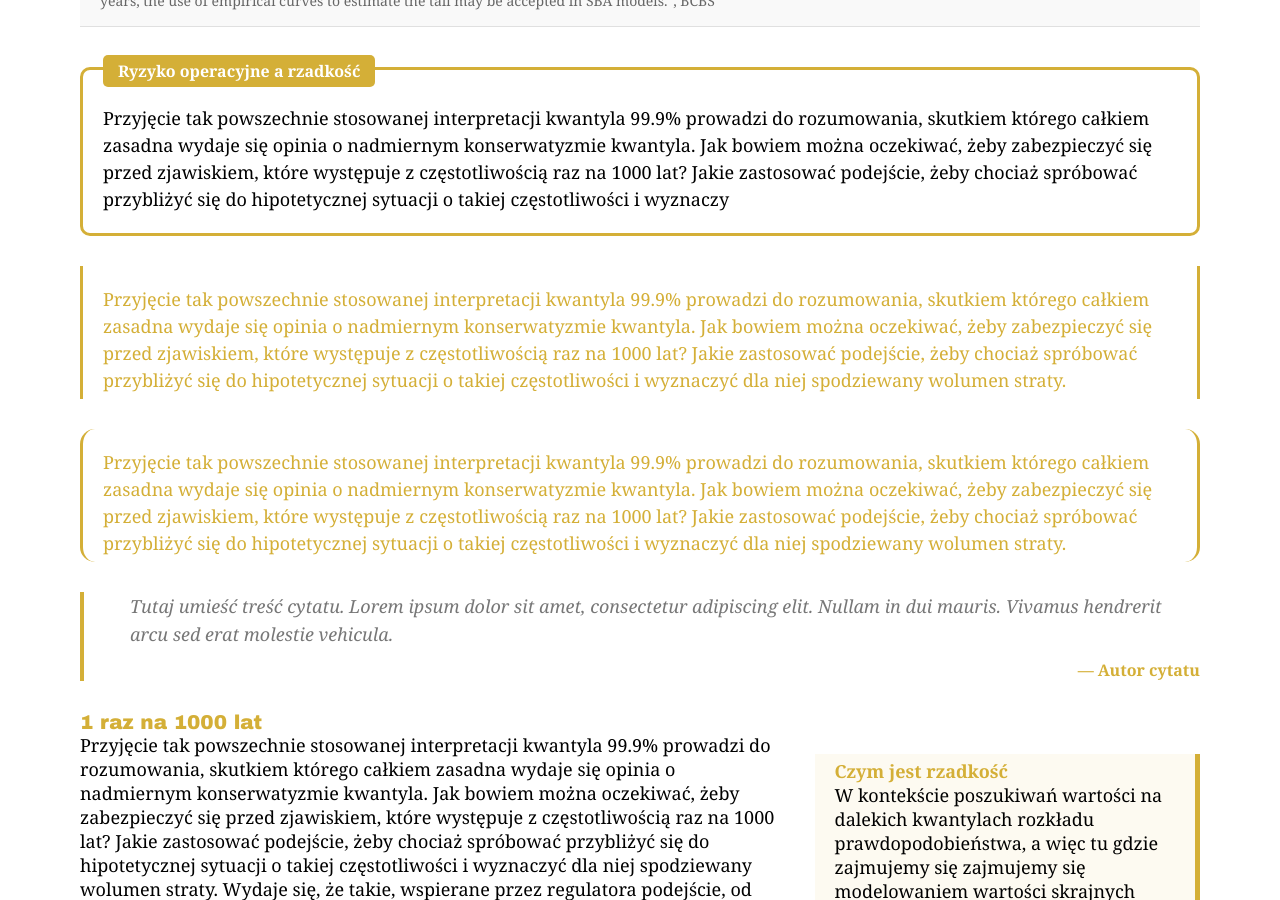
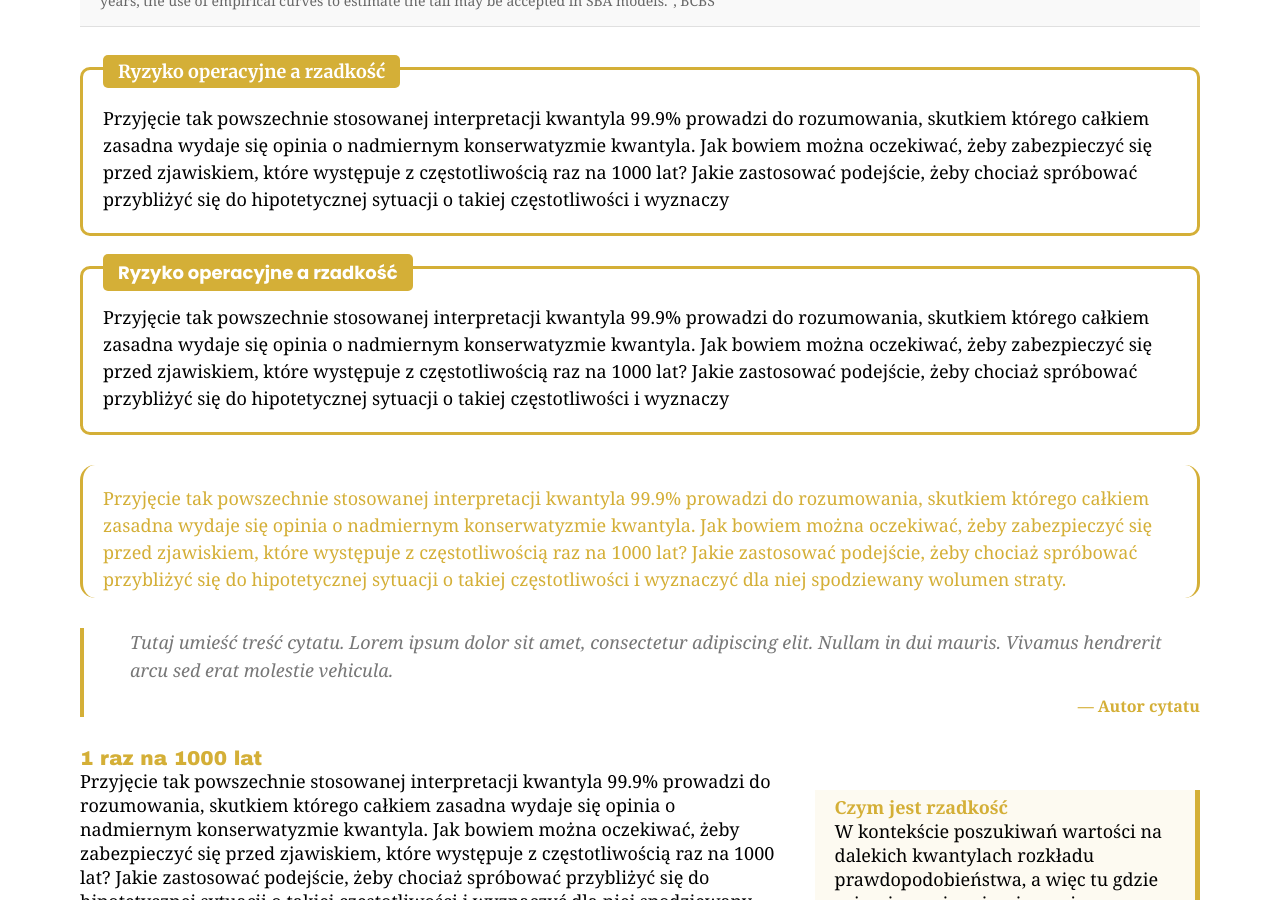
Before and after one commit to MaciejBuczak/risk-research, a Jekyll site: the page built from art-oprisk-kw999_v3_9.md, in a window 1280 px wide and 900 px high, scrolled down 5925 px. Built offline with Jekyll 4.4.1, drawn with Linux system fonts in a browser that asks for light colours.

Commit message:
Update art-oprisk-kw999-layout_v3_9.html

```diff
--- a/_layouts/art-oprisk-kw999-layout_v3_9.html
+++ b/_layouts/art-oprisk-kw999-layout_v3_9.html
@@ -5,7 +5,7 @@
   <meta http-equiv="X-UA-Compatible" content="IE=edge">
   <meta name="viewport" content="width=device-width,maximum-scale=2">
   <link rel="stylesheet" type="text/css" media="screen" href="{{ '/assets/css/style.css?v=' | append: site.github.build_revision | relative_url }}">
-  <link href="https://fonts.googleapis.com/css2?family=Caveat:wght@400;700&family=Dancing+Script:wght@400;700&family=Indie+Flower&family=Shadows+Into+Light&family=Satisfy&family=Playfair+Display:wght@700;900&family=Source+Sans+Pro:wght@300;400;600&family=Roboto:wght@300;400;500&family=Montserrat:wght@400;600;800&display=swap" rel="stylesheet">
+  <link href="https://fonts.googleapis.com/css2?family=Caveat:wght@400;700&family=Dancing+Script:wght@400;700&family=Indie+Flower&family=Shadows+Into+Light&family=Satisfy&family=Playfair+Display:wght@700;900&family=Source+Sans+Pro:wght@300;400;600&family=Roboto:wght@300;400;500&family=Montserrat:wght@400;600;800&family=Merriweather:wght@300;400;700&family=Poppins:wght@300;400;500;600;700&display=swap" rel="stylesheet">
 {% seo %}
   {% include head-custom.html %}
   <style>
@@ -1198,30 +1198,30 @@
 <!-- Nowy element: Ramka informacyjna -->
 <div class="ryzmod-info-box" style="width: 100%; margin: 30px 0; border: 3px solid #D4AF37; background-color: transparent; position: relative; padding: 20px; box-sizing: border-box; border-radius: 10px;">
   <!-- Tytuł bloku -->
-  <div style="position: absolute; top: -15px; left: 20px; background-color: #D4AF37; color: white; padding: 5px 15px; font-weight: bold; font-size: 16px; border-radius: 5px;">
+  <div style="position: absolute; top: -15px; left: 20px; background-color: #D4AF37; color: white; padding: 5px 15px; font-family: 'Merriweather', serif; font-weight: bold; font-size: 18px; border-radius: 5px;">
     Ryzyko operacyjne a rzadkość
   </div>
 
   <!-- Treść bloku -->
-  <div style="margin-top: 15px; font-family: Georgia, serif; font-size: 18px; line-height: 1.5;">
+  <div style="margin-top: 15px; font-family: 'Merriweather', serif; font-size: 16px; font-weight: 300; line-height: 1.5;">
     <p>Przyjęcie tak powszechnie stosowanej interpretacji kwantyla 99.9% prowadzi do rozumowania, skutkiem którego całkiem zasadna wydaje się opinia o nadmiernym konserwatyzmie kwantyla. Jak bowiem można oczekiwać, żeby zabezpieczyć się przed zjawiskiem, które występuje z częstotliwością raz na 1000 lat? Jakie zastosować podejście, żeby chociaż spróbować przybliżyć się do hipotetycznej sytuacji o takiej częstotliwości i wyznaczy</p>
   </div>
 </div>
 
 
 
-
-
-
-<!-- Nowy element: Ramka informacyjna 2 -->
-<div class="ryzmod-info-box2" style="width: 100%; margin: 30px 0; border-left: 3px solid #D4AF37; border-right: 3px solid #D4AF37; background-color: transparent; position: relative; padding-left: 20px; padding-right: 20px; padding-top: 5px; padding-bottom: 5px; box-sizing: border-box;">
-
-  <!-- Treść bloku z wyraźnie określonym kolorem złotym -->
-  <div style="margin-top: 15px; font-family: Georgia, serif; font-size: 18px; color: #D4AF37 !important; line-height: 1.5;">
-    <p style="color: #D4AF37 !important;">Przyjęcie tak powszechnie stosowanej interpretacji kwantyla 99.9% prowadzi do rozumowania, skutkiem którego całkiem zasadna wydaje się opinia o nadmiernym konserwatyzmie kwantyla. Jak bowiem można oczekiwać, żeby zabezpieczyć się przed zjawiskiem, które występuje z częstotliwością raz na 1000 lat? Jakie zastosować podejście, żeby chociaż spróbować przybliżyć się do hipotetycznej sytuacji o takiej częstotliwości i wyznaczyć dla niej spodziewany wolumen straty.</p>
-  </div>
-</div>
-
+<!-- Nowy element: Ramka informacyjna -->
+<div class="ryzmod-info-box" style="width: 100%; margin: 30px 0; border: 3px solid #D4AF37; background-color: transparent; position: relative; padding: 20px; box-sizing: border-box; border-radius: 10px;">
+  <!-- Tytuł bloku -->
+  <div style="position: absolute; top: -15px; left: 20px; background-color: #D4AF37; color: white; padding: 5px 15px; font-family: 'Poppins', serif; font-weight: bold; font-size: 18px; border-radius: 5px;">
+    Ryzyko operacyjne a rzadkość
+  </div>
+
+  <!-- Treść bloku -->
+  <div style="margin-top: 15px; font-family: 'Poppins', serif; font-size: 16px; line-height: 1.5;">
+    <p>Przyjęcie tak powszechnie stosowanej interpretacji kwantyla 99.9% prowadzi do rozumowania, skutkiem którego całkiem zasadna wydaje się opinia o nadmiernym konserwatyzmie kwantyla. Jak bowiem można oczekiwać, żeby zabezpieczyć się przed zjawiskiem, które występuje z częstotliwością raz na 1000 lat? Jakie zastosować podejście, żeby chociaż spróbować przybliżyć się do hipotetycznej sytuacji o takiej częstotliwości i wyznaczy</p>
+  </div>
+</div>
 
 
 
```
